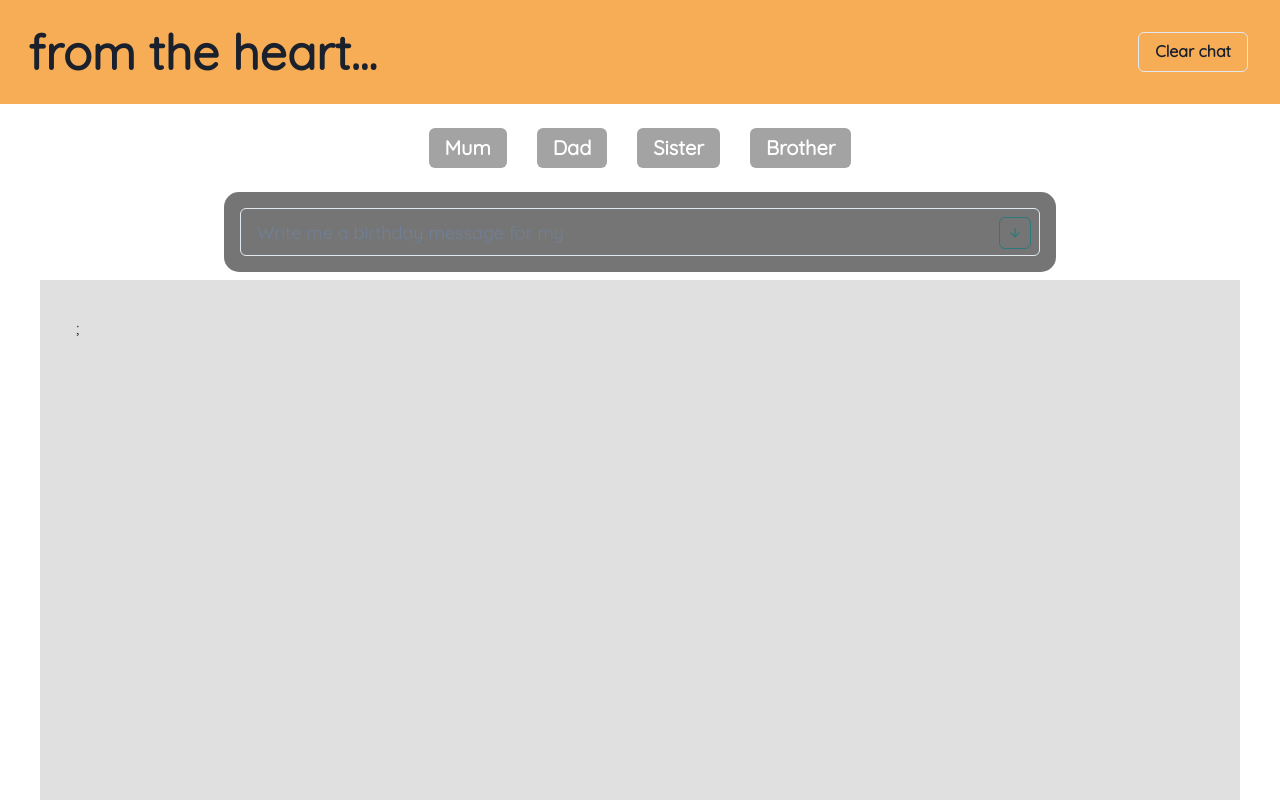
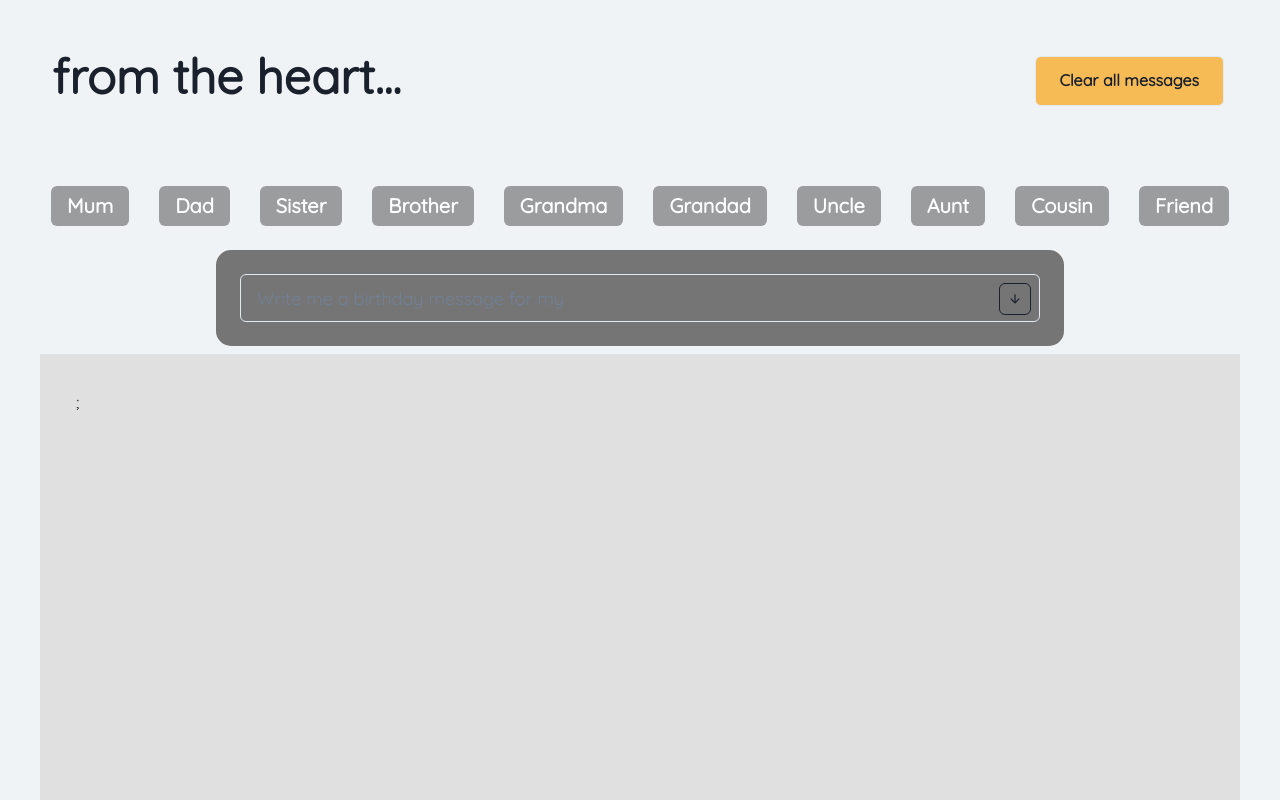
Before and after one commit to MiaGordon91/message-generator, a React (Vite) app: page / in a window 1280 px wide. Shown: the top 800 px of the page. Built offline with nearby package versions, Linux system fonts and the light colour scheme.

Commit message:
add functionality to clear message history & cap api response to 80 words

```diff
--- a/src/App.tsx
+++ b/src/App.tsx
@@ -12,7 +12,7 @@ function App() {
     content: string;
   }
 
-  const cardRecipients = ["Mum", "Dad", "Sister", "Brother"];
+  const cardRecipients = ["Mum", "Dad", "Sister", "Brother", "Grandma", "Grandad", "Uncle", "Aunt", "Cousin", "Friend"];
 
   const [userRequestMessage, setuserRequestMessage] = useState("");
 
@@ -50,6 +50,12 @@ function App() {
     }
   }, [messageResponse]);
 
+  const handleClearPreviousChats = (action: boolean) => {
+    if( action === true){
+      setPreviousChats([]);
+    }
+  }
+
   return (
     <Grid
       templateAreas={{
@@ -65,15 +71,15 @@ function App() {
         base: "1fr",
         // lg: "250px 1fr",
       }}
-      bg="#FFFFFF"
+      bg='#f0f3f5'
       >
       <GridItem
         area={"header"}
-        bg="#F6AD55"
+        className='gradient_background'
         colSpan={{ md: 3 }}
         p="12px"
         >
-        <NavBar />
+        <NavBar onSelect={handleClearPreviousChats}/>
       </GridItem>
 
       <GridItem
@@ -97,7 +103,7 @@ function App() {
       <Hide below="md">
         <GridItem
           as="footer"
-          bg="#757575"
+          className='gradient_background'
           colSpan={{ base: 3 }}
           p={5}
           >
--- a/src/components/MessageInput.tsx
+++ b/src/components/MessageInput.tsx
@@ -28,10 +28,12 @@ const MessageInput = ({ textInput, userRequestSent, onDataReceived}: Props) => {
     };
 
     const getMessage = async () => {
+
+      const messageResponseCountLimit = '.Please cap message to 80 words max'
       const options = {
         method: "POST",
         body: JSON.stringify({
-          message: input,
+          message: input. concat(messageResponseCountLimit)
         }),
         headers: {
           "Content-Type": "application/json",
@@ -54,14 +56,14 @@ const MessageInput = ({ textInput, userRequestSent, onDataReceived}: Props) => {
   return (
     <>
     <Center>
-     <Flex p={2} mt={4} bg="#757575" borderRadius={15}>
-        <Box p={2} >
+     <Flex p={4} mt={4} borderRadius={15} bg='#757575'>
+        <Box p={2}>
           <InputGroup display="flex" position="relative">
             <InputRightElement p={25}>
               <IconButton
                 icon={<ArrowDownIcon />}
                 size="sm"
-                colorScheme="teal"
+                colorScheme="#757575"
                 variant="outline"
                 aria-label={"Submit message"}
                 onClick={getMessage}>
@@ -76,7 +78,7 @@ const MessageInput = ({ textInput, userRequestSent, onDataReceived}: Props) => {
             />
           </InputGroup>
         </Box>
-    </Flex>
+      </Flex>
     </Center>
     </>
   );
--- a/src/components/NavBar.tsx
+++ b/src/components/NavBar.tsx
@@ -1,16 +1,33 @@
-import { Button, Heading, Stack} from "@chakra-ui/react";
+import { Button, Heading, Stack } from "@chakra-ui/react";
 
-const NavBar = () => {
+interface Props {
+  onSelect: (action: boolean) => void ;
+}
+
+const NavBar = ({ onSelect }: Props) => {
   return (
     <>
-      <Stack direction={['row']} justifyContent="space-between">
-        <Heading size={{ sm:"m", md: "xl", lg: "2xl"}} style={{fontFamily: "Quicksand"}} p={4}>
-           from the heart...
+      <Stack p={6} direction={["row"]} justifyContent="space-between" borderRadius={10}>
+        <Heading
+          size={{ sm: "m", md: "xl", lg: "2xl" }}
+          style={{ fontFamily: "Quicksand" }}
+          p={4}
+          >
+          from the heart...
         </Heading>
-        <Button m={5} size="md" variant="outline">
-            Clear chat
+        <Button
+          key="clear"
+          bg='#f6bb55'
+          p={6}
+          m={5}
+          size="md"
+          variant="outline"
+          onClick={() => {
+            onSelect(true);
+          }}>
+          Clear all messages
         </Button>
-      </Stack >
+      </Stack>
     </>
   );
 };
```
